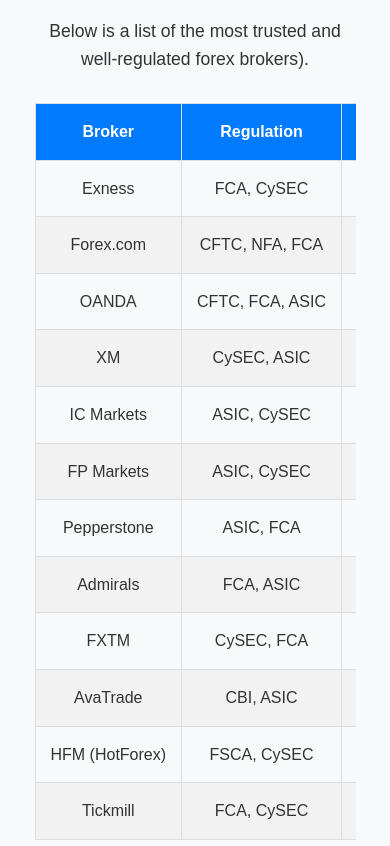
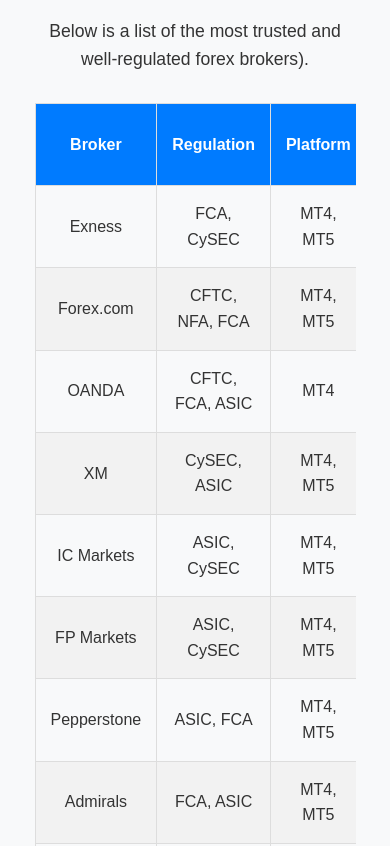
Before and after one commit to samyo-commits/portfolio-projects, a plain HTML site: page forex trading/index.html in a window 390 px wide. Shown: the part 1435-2281 px from the top of the page. Drawn offline with Linux system fonts and the light colour scheme; a script that the page names is missing.

Commit message:
Updated portfolio with new design and CSS

```diff
--- a/forex trading/style.css
+++ b/forex trading/style.css
@@ -613,3 +613,22 @@
     flex-wrap: wrap;
     justify-content: center;
 }
+table {
+  width: 100%;
+  max-width: 100%;
+  border-collapse: collapse;
+}
+
+td, th {
+  padding: 8px;
+  word-wrap: break-word;
+  white-space: normal;
+}
+
+@media (max-width: 768px) {
+  table {
+    display: block;
+    overflow-x: auto;
+    white-space: nowrap;
+  }
+}
```
